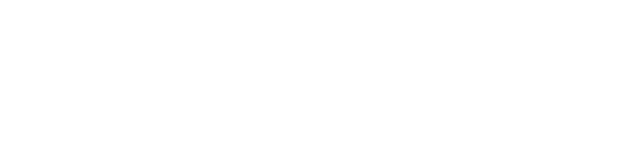
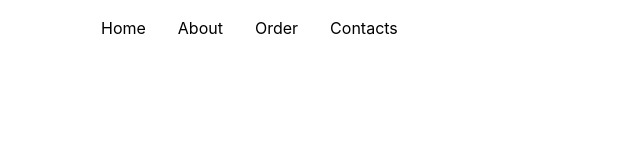
Before and after one commit to maureenanne21/delicacy, a plain HTML site: page index.html in a window 1280 px wide. Shown: the whole page, without its empty margins (0-640 px from the left). Drawn offline with nearby package versions, Linux system fonts and the light colour scheme; some packages are replaced by stand-ins of ours; a script that the page names is missing.

Commit message:
add changes toindex.html

```diff
--- a/index.html
+++ b/index.html
@@ -16,7 +16,26 @@
     <title>Pizza Palace</title>
 </head>
 <body>
-
+    <section>
+        <nav class="navbar">
+          <div class="container">
+            <div class="nav-bar">
+              <ul class="nav">
+                <li class="nav-item">
+                  <a class="nav-link" href="./index.html" style="color: black;">Home</a>
+                </li>
+                <li class="nav-item">
+                  <a class="nav-link" href="#About" style="color: black;">About</a>
+                </li>
+                <li class="nav-item">
+                  <a class="nav-link" href="./pages/flex.html" style="color: black;">Order</a>
+                </li>
+                <li class="nav-item">
+                  <a class="nav-link" href="#Contact" style="color: black;">Contacts</a>
+                </li>
+              </ul>
+            </div>
+          </div>
 
 
 
```
Also changed, not shown: flex.html (added).
